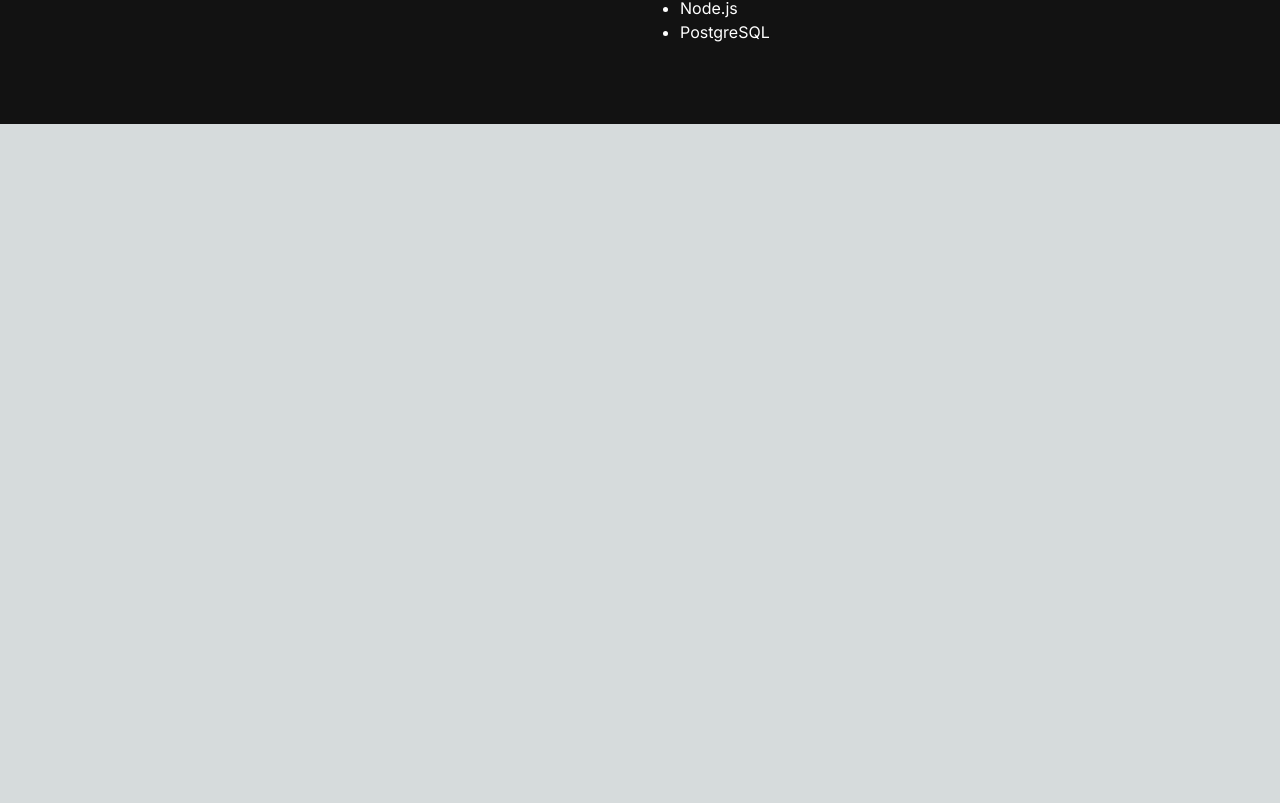
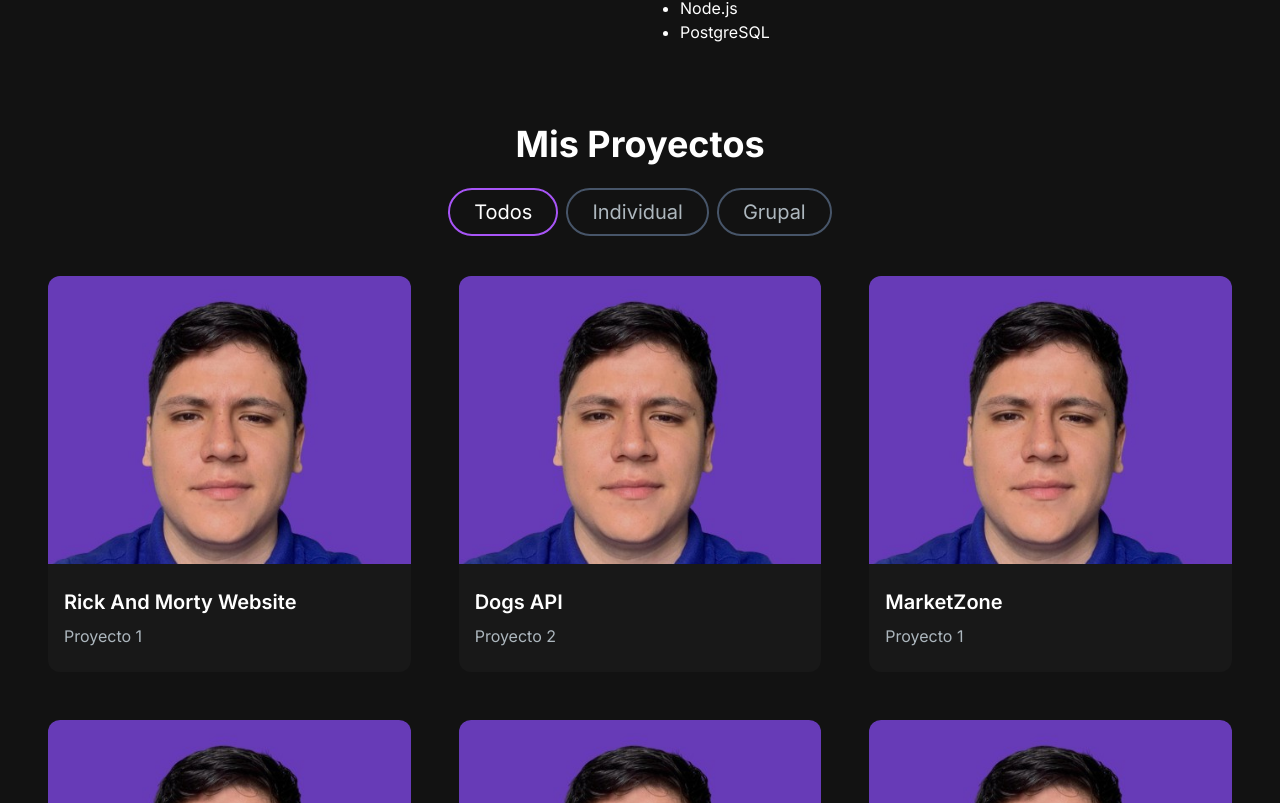
Before and after one commit to diegofmoreno4/portfolio-web, a Next.js app: page / in a window 1280 px wide. Shown: the part 1057-1860 px from the top of the page. Before the commit the page ends 1181 px from the top, so only its background shows below. Built offline with nearby package versions, Linux system fonts and the light colour scheme.

Commit message:
Proyectos seccion

```diff
--- /dev/null
+++ b/src/app/components/ProjectCard.jsx
@@ -0,0 +1,35 @@
+import React from "react";
+import { CodeBracketIcon, EyeIcon } from "@heroicons/react/24/outline";
+import Link from "next/link";
+
+function ProjectCard({ imgUrl, title, description, gitUrl, previewUrl }) {
+  return (
+    <div>
+      <div
+        className="h-52 md:h-72 rounded-t-xl relative group"
+        style={{ background: `url(${imgUrl})`, backgroundSize: "cover" }}
+      >
+        <div className="overlay items-center justify-center absolute top-0 left-0 w-full h-full bg-[#181818] bg-opacity-0 hidden group-hover:flex group-hover:bg-opacity-80 transition-all duration-500">
+          <Link
+            href={gitUrl}
+            className="h-14 w-14 mr-2 border-2 relative rounded-full border-[#ADB7BE] hover:border-white group/link"
+          >
+            <CodeBracketIcon className="h-10 w-10 text-[#ADB7BE] absolute top-1/2 left-1/2 transform -translate-x-1/2 -translate-y-1/2 cursor-pointer group-hover/link:text-white" />
+          </Link>
+          <Link
+            href={previewUrl}
+            className="h-14 w-14 border-2 relative rounded-full border-[#ADB7BE] hover:border-white group/link"
+          >
+            <EyeIcon className="h-10 w-10 text-[#ADB7BE] absolute top-1/2 left-1/2 transform -translate-x-1/2 -translate-y-1/2 cursor-pointer group-hover/link:text-white" />
+          </Link>
+        </div>
+      </div>
+      <div className="text-white rounded-b-xl bg-[#181818] py-6 px-4">
+        <h5 className="text-xl font-semibold mb-2">{title}</h5>
+        <p className="text-[#ADB7BE]">{description}</p>
+      </div>
+    </div>
+  );
+}
+
+export default ProjectCard;
--- /dev/null
+++ b/src/app/components/ProjectTag.jsx
@@ -0,0 +1,17 @@
+import React from "react";
+
+function ProjectTag({ name, onClick, isSelected }) {
+  const buttonStyles = isSelected
+    ? "text-white border-purple-500"
+    : "text-[#ADB7BE] border-slate-600 hover:border-white";
+  return (
+    <button
+      className={`${buttonStyles} rounded-full border-2 border-purple-500 px-6 py-2 text-xl cursor-pointer`}
+      onClick={() => onClick(name)}
+    >
+      {name}
+    </button>
+  );
+}
+
+export default ProjectTag;
--- /dev/null
+++ b/src/app/components/ProjectsSection.jsx
@@ -0,0 +1,112 @@
+"use client";
+import React, { useState } from "react";
+import ProjectsCard from "./ProjectCard";
+import ProjectTag from "./ProjectTag";
+
+const projectsData = [
+  {
+    id: 1,
+    title: "Rick And Morty Website",
+    description: "Proyecto 1",
+    image: "/Images/Image-profile.jpg",
+    tag: ["Todos", "Individual"],
+    gitUrl: "/",
+    previewUrl: "/",
+  },
+  {
+    id: 2,
+    title: "Dogs API",
+    description: "Proyecto 2",
+    image: "/Images/Image-profile.jpg",
+    tag: ["Todos", "Individual"],
+    gitUrl: "/",
+    previewUrl: "/",
+  },
+  {
+    id: 3,
+    title: "MarketZone",
+    description: "Proyecto 1",
+    image: "/Images/Image-profile.jpg",
+    tag: ["Todos", "Grupal"],
+    gitUrl: "/",
+    previewUrl: "/",
+  },
+  {
+    id: 4,
+    title: "Rick And Morty Website",
+    description: "Proyecto 1",
+    image: "/Images/Image-profile.jpg",
+    tag: ["Todos", "Individual"],
+    gitUrl: "/",
+    previewUrl: "/",
+  },
+  {
+    id: 5,
+    title: "Rick And Morty Website",
+    description: "Proyecto 1",
+    image: "/Images/Image-profile.jpg",
+    tag: ["Todos", "Individual"],
+    gitUrl: "/",
+    previewUrl: "/",
+  },
+  {
+    id: 6,
+    title: "Rick And Morty Website",
+    description: "Proyecto 1",
+    image: "/Images/Image-profile.jpg",
+    tag: ["Todos", "Individual"],
+    gitUrl: "/",
+    previewUrl: "/",
+  },
+];
+
+function ProjectsSection() {
+  const [tag, setTag] = useState("Todos");
+
+  const handleTagChange = (newTag) => {
+    setTag(newTag);
+  };
+
+  const filteredProjects = projectsData.filter((project) =>
+    project.tag.includes(tag)
+  );
+  return (
+    <>
+      <h2 className="text-center text-4xl font-bold text-white mt-4">
+        Mis Proyectos
+      </h2>
+      <div className="text-white flex flex-row justify-center items-center gap-2 py-6">
+        <ProjectTag
+          onClick={handleTagChange}
+          name="Todos"
+          isSelected={tag === "Todos"}
+        />
+        <ProjectTag
+          onClick={handleTagChange}
+          name="Individual"
+          isSelected={tag === "Individual"}
+        />
+        <ProjectTag
+          onClick={handleTagChange}
+          name="Grupal"
+          isSelected={tag === "Grupal"}
+        />
+      </div>
+      <div className="grid md:grid-cols-3 gap-8 md:gap-12 mt-4">
+        {filteredProjects.map((project) => (
+          <ProjectsCard
+            key={project.id}
+            title={project.title}
+            description={project.description}
+            imgUrl={project.image}
+            tags={project}
+            gitUrl={project.gitUrl}
+            previewUrl={project.previewUrl}
+          />
+        ))}
+      </div>
+    </>
+  );
+}
+
+export default ProjectsSection;
--- a/src/app/page.js
+++ b/src/app/page.js
@@ -1,14 +1,16 @@
 import HeroSection from "./components/HeroSection";
 import Navbar from "./components/Navbar";
 import AboutSection from "./components/AboutSection";
+import ProjectsSection from "./components/ProjectsSection";
 
 export default function Home() {
   return (
     <main className="flex min-h-screen flex-col bg-[#121212] ">
       <Navbar/>
-      <div class="container mt-24 mx-auto px-12 py-4">
+      <div className="container mt-24 mx-auto px-12 py-4">
         <HeroSection />
         <AboutSection/>
+        <ProjectsSection/>
       </div>
     </main>
   );
```
